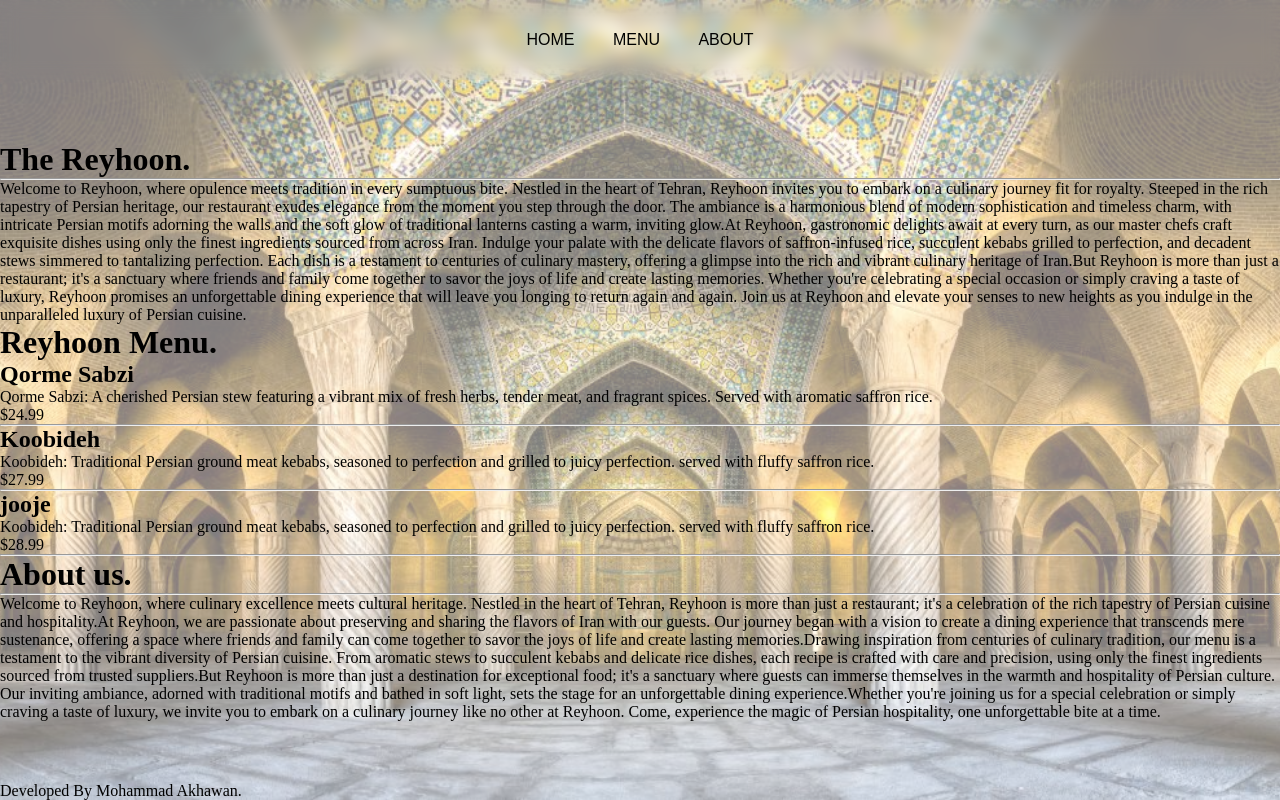
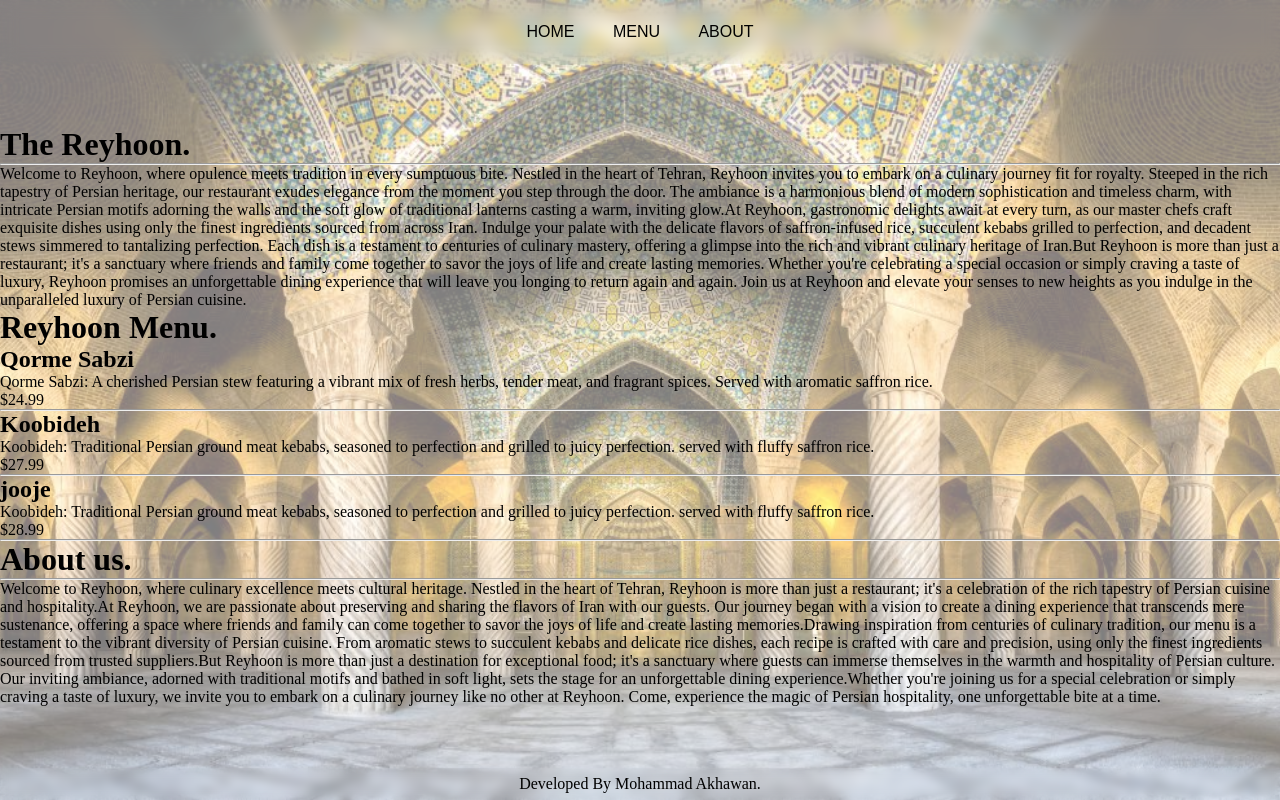
Before and after one commit to MohammadAkhawan/iranianRestaurant, a website built with webpack: page src/index.html in a window 1280 px wide. Built offline with nearby package versions, Linux system fonts and the light colour scheme.

Commit message:
setup the footer section style

```diff
--- a/src/style.css
+++ b/src/style.css
@@ -35,7 +35,7 @@ body {
     display: flex;
     justify-content: center;
     align-items: center;
-    height: 10vh;
+    height: 8vh;
     backdrop-filter: blur(8px);
 }
 
@@ -50,3 +50,11 @@ body {
     background: none;
     cursor: pointer;
 }
+
+.footer {
+    height: 4vh;
+    display: flex;
+    justify-content: center;
+    align-items: center;
+    backdrop-filter: blur(4px);
+}
```
Also changed, not shown: dist/main.js.
